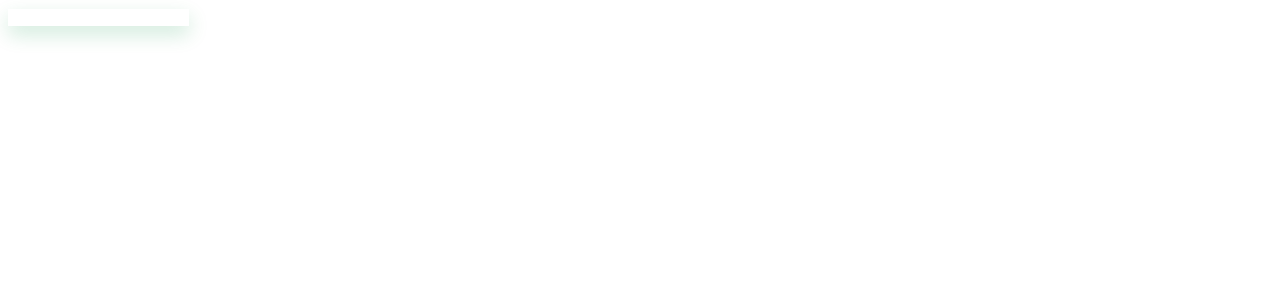
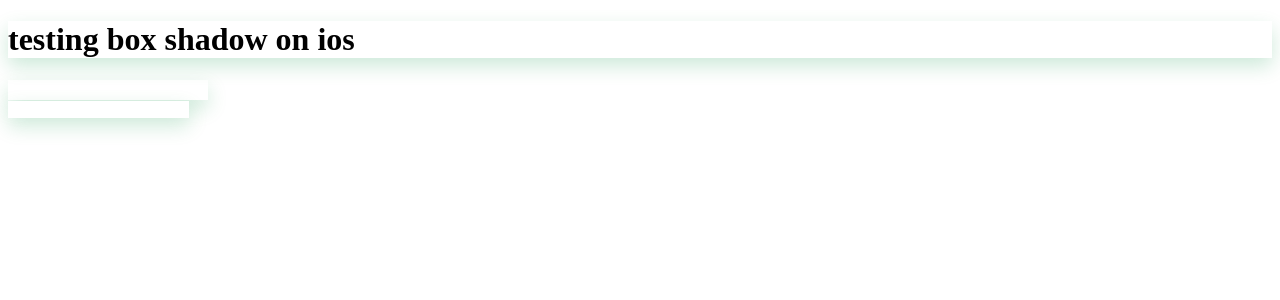
Before and after one commit to MonikaSimona/testing, a PHP site: page / in a window 1280 px wide. Shown: the top 300 px of the page. Run offline with PHP 8.4, Linux system fonts and the light colour scheme.

Commit message:
box shadow on text and div

```diff
--- a/index.html
+++ b/index.html
@@ -10,6 +10,8 @@
 </head>
 
 <body>
+    <h1>testing box shadow on ios</h1>
+    <div></div>
     <form action="">
         <input type="text">
     </form>
--- a/style.css
+++ b/style.css
@@ -4,3 +4,11 @@ input {
     /* -webkit-appearance: none;
     -webkit-box-shadow: 0px 8px 20px rgba(0, 145, 66, 0.2); */
 }
+h1 {
+    box-shadow: 0px 8px 20px rgba(0, 145, 66, 0.2);
+}
+div {
+    width: 200px;
+    height: 20px;
+    box-shadow: 0px 8px 20px rgba(0, 145, 66, 0.2);
+}
```
